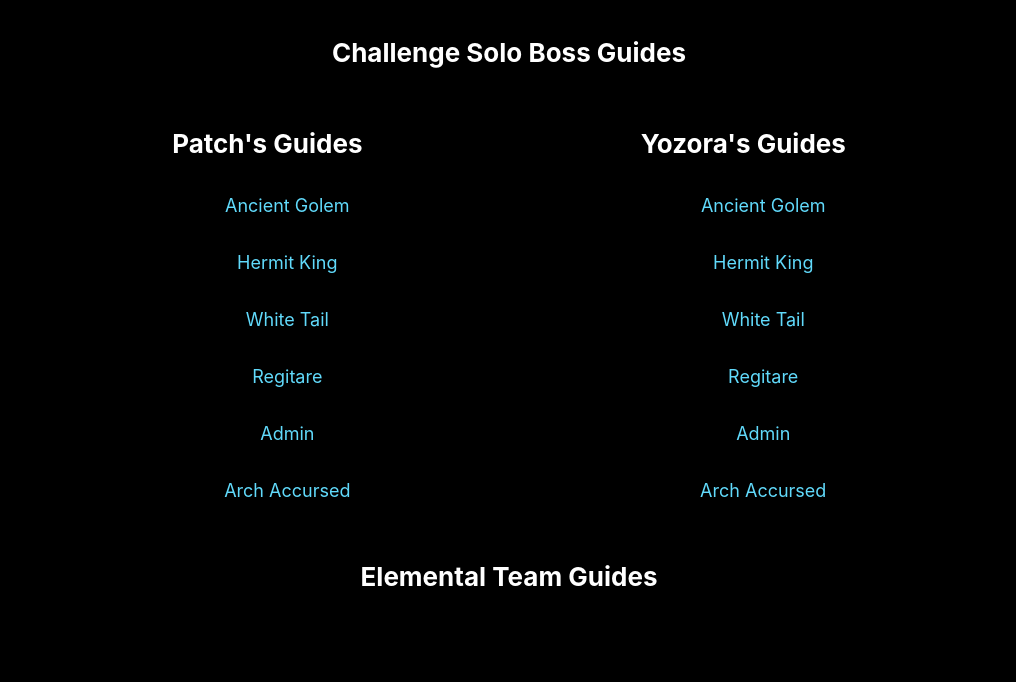
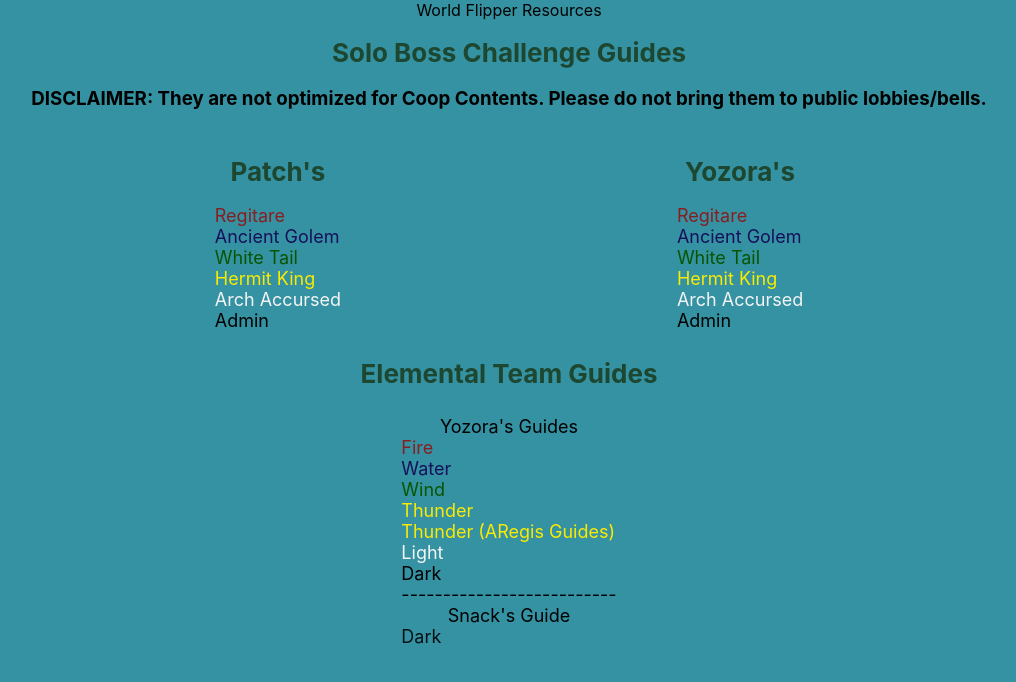
Before and after one commit to JasonEng222/WFResources, a React (Create React App) app: page / in a window 1280 px wide. Shown: the top 682 px of the page, without its empty margins (131-1147 px from the left). Built offline with nearby package versions, Linux system fonts and the light colour scheme.

Commit message:
Added light CSS, added links to Teams Guides

```diff
--- a/src/App.css
+++ b/src/App.css
@@ -1,5 +1,5 @@
 .App {
-  /* background-color: #282c34; */
+  /* background-color: #82a5eb; */
   height: 100%;
   justify-content: center;
   text-align: center;
@@ -13,31 +13,42 @@
   align-items: center;
   justify-content: center;
   font-size: calc(10px + 2vmin);
-  color: white;
+  color: rgba(22, 45, 10, 0.75);
+  text-align: left;
+}
+
+.App-link {
+  color: #040f13;
+  text-decoration: none;
+  display: inline-block;
+  overflow: hidden;
+  text-align: left;
+}
+
+.App-link:hover {
+  text-decoration: underline;
 }
 
 .App-Links-Horizontal {
 display: flex;
 flex-direction: row;
+padding: 10px;
+justify-content: space-evenly;
+}
+
+.App-Links-Vertical{
+display: flex;
+flex-direction: column;
 padding: 25px;
 justify-content: space-evenly;
-
 }
 
 .App-guideTitleText {
   color: rgb(140, 201, 105);
 }
 
-.App-link {
-  color: #61dafb;
-  text-decoration: none;
-  display: inline-block;
-  overflow: hidden;
-}
 
-.App-link:hover {
-  text-decoration: underline;
-}
+
 
 .App-navbar-mini {
   display: flex;
--- a/src/App.js
+++ b/src/App.js
@@ -1,7 +1,7 @@
-
 import './App.css';
 import CSBPatch from './Components/CSBPatch'
 import CSBYozora from './Components/CSBYozora'
+import ELEGuide from './Components/ELEGuide';
 
 function App() {
   return (
@@ -10,7 +10,8 @@
         World Flipper Resources
       </div>
       <div className=''>
-        <h1 className="App-header">Challenge Solo Boss Guides</h1>
+        <h1 className="App-header">Solo Boss Challenge Guides</h1>
+        <h3>DISCLAIMER: They are not optimized for Coop Contents. Please do not bring them to public lobbies/bells.</h3>
         <div className="App-Links-Horizontal">
           {CSBPatch}
           {CSBYozora}
@@ -18,15 +19,11 @@
       </div>
       <div>
         <h1 className="App-header">Elemental Team Guides</h1>
-        <h2>Fire</h2>
-        <h2>Water</h2>
-        <h2>Thunder</h2>
-        <h2>Wind</h2>
-        <h2>Light</h2>
-        <h2>Dark</h2>
+          <div className="App-Links-Horizontal">
+          {ELEGuide}
+        </div>
       </div>
     </div>
   );
 }
-
 export default App;
--- a/src/Components/CSBPatch.js
+++ b/src/Components/CSBPatch.js
@@ -1,50 +1,56 @@
 const CSBPatch = (
 <div>
- <h1 className="App-header">Patch's Guides</h1>
+ <h1 className="App-header">Patch's</h1>
     <div className="App-verticalLinks">
-    <div className="guide"></div>
-    <ul
+    {/* <div className="guide"></div> */}
+    <a
         className="App-link"
+        style={{color: "rgba(151, 11, 11, 0.86"}}
+        href="https://docs.google.com/spreadsheets/d/1BAFade9trKMuuDptdQmX8YmhL-1eJi3HHYYhQZ4epRA/edit#gid=672649046"
+        target="_blank"
+        rel="noopener noreferrer">
+        Regitare
+    </a>
+    <a
+        className="App-link"
+        style={{color:"rgb(22, 16, 91)"}}
         href="https://docs.google.com/spreadsheets/d/1BAFade9trKMuuDptdQmX8YmhL-1eJi3HHYYhQZ4epRA/edit#gid=182383365"
         target="_blank"
         rel="noopener noreferrer">
         Ancient Golem
-    </ul>
-    <ul
+    </a>
+    <a
         className="App-link"
+        style={{color: "rgb(7, 85, 1)"}}
+        href="https://docs.google.com/spreadsheets/d/1BAFade9trKMuuDptdQmX8YmhL-1eJi3HHYYhQZ4epRA/edit#gid=1399038706"
+        target="_blank"
+        rel="noopener noreferrer">
+        White Tail
+    </a>
+    <a
+        className="App-link"
+        style={{color: "rgb(251, 235, 2)"}}
         href="https://docs.google.com/spreadsheets/d/1BAFade9trKMuuDptdQmX8YmhL-1eJi3HHYYhQZ4epRA/edit#gid=1565363140"
         target="_blank"
         rel="noopener noreferrer">
         Hermit King
-    </ul>
-    <ul
+    </a>
+    <a
         className="App-link"
-        href="https://docs.google.com/spreadsheets/d/1BAFade9trKMuuDptdQmX8YmhL-1eJi3HHYYhQZ4epRA/edit#gid=1399038706"
+        style={{color: "rgb(244, 244, 244)"}}
+        href="https://docs.google.com/spreadsheets/d/1BAFade9trKMuuDptdQmX8YmhL-1eJi3HHYYhQZ4epRA/edit#gid=600443288"
         target="_blank"
         rel="noopener noreferrer">
-        White Tail
-    </ul>
-    <ul
+        Arch Accursed
+    </a>
+    <a
         className="App-link"
-        href="https://docs.google.com/spreadsheets/d/1BAFade9trKMuuDptdQmX8YmhL-1eJi3HHYYhQZ4epRA/edit#gid=672649046"
-        target="_blank"
-        rel="noopener noreferrer">
-        Regitare
-    </ul>
-    <ul
-        className="App-link"
+        style={{color: "rgb(0, 0, 0)"}}
         href="https://docs.google.com/spreadsheets/d/1BAFade9trKMuuDptdQmX8YmhL-1eJi3HHYYhQZ4epRA/edit#gid=1337851382"
         target="_blank"
         rel="noopener noreferrer">
         Admin
-    </ul>
-    <ul
-        className="App-link"
-        href="https://docs.google.com/spreadsheets/d/1BAFade9trKMuuDptdQmX8YmhL-1eJi3HHYYhQZ4epRA/edit#gid=600443288"
-        target="_blank"
-        rel="noopener noreferrer">
-        Arch Accursed
-    </ul>
+    </a>
   </div>
 </div>)
 
--- a/src/Components/CSBYozora.js
+++ b/src/Components/CSBYozora.js
@@ -1,49 +1,55 @@
 const CSBYozora = (
 <div>
- <h1 className="App-header">Yozora's Guides</h1>
+ <h1 className="App-header">Yozora's</h1>
     <div className="App-verticalLinks">
-    <ul
+    <a
         className="App-link"
+        style={{color: "rgba(151, 11, 11, 0.86"}}
+        href="https://docs.google.com/document/d/1as-b3LteAE-E1XixqTZcv2Z5T4ro88eyfvXrd8G0cjY/edit"
+        target="_blank"
+        rel="noopener noreferrer">
+        Regitare
+    </a>
+    <a
+        className="App-link"
+        style={{color:"rgb(22, 16, 91)"}}
         href="https://docs.google.com/document/d/1Ad9bYMO6o_A3rYM0pqJhg47HatGTD1m_lvZPvMHg25s/edit"
         target="_blank"
         rel="noopener noreferrer">
         Ancient Golem
-    </ul>
-    <ul
+    </a>
+    <a
         className="App-link"
+        style={{color: "rgb(7, 85, 1)"}}
+        href="https://docs.google.com/document/d/1m3SwWzgRGFl-rR4IvmoJy8xs7rCfz5VJ4B1Nk-ow4XQ/edit"
+        target="_blank"
+        rel="noopener noreferrer">
+        White Tail
+    </a>
+    <a
+        className="App-link"
+        style={{color: "rgb(251, 235, 2)"}}
         href="https://docs.google.com/document/d/19s0cV4havVRH8K1vrMI8y8aaoZbnectNb24D57ZZIA4/edit"
         target="_blank"
         rel="noopener noreferrer">
         Hermit King
-    </ul>
-    <ul
+    </a>
+    <a
         className="App-link"
-        href="https://docs.google.com/document/d/1m3SwWzgRGFl-rR4IvmoJy8xs7rCfz5VJ4B1Nk-ow4XQ/edit"
+        style={{color: "rgb(244, 244, 244)"}}
+        href="https://docs.google.com/document/d/1R9joR4Xz0flOpwyFMUhAdR9xw4_MAb6kTkWLHQRwsvY/edit"
         target="_blank"
-        rel="noopener noreferrer">
-        White Tail
-    </ul>
-    <ul
+        rel=    "noopener noreferrer">
+        Arch Accursed
+    </a>
+    <a
         className="App-link"
-        href="https://docs.google.com/document/d/1as-b3LteAE-E1XixqTZcv2Z5T4ro88eyfvXrd8G0cjY/edit"
-        target="_blank"
-        rel="noopener noreferrer">
-        Regitare
-    </ul>
-    <ul
-        className="App-link"
+        style={{color: "rgb(0, 0, 0)"}}
         href="https://docs.google.com/document/d/1t70TuYn3UXPZ0POEGbuiXzYrfXD8gLY7omT2Q1vSWBc/edit"
         target="_blank"
         rel="noopener noreferrer">
         Admin
-    </ul>
-    <ul
-        className="App-link"
-        href="https://docs.google.com/document/d/1R9joR4Xz0flOpwyFMUhAdR9xw4_MAb6kTkWLHQRwsvY/edit"
-        target="_blank"
-        rel=    "noopener noreferrer">
-        Arch Accursed
-    </ul>
+    </a>
   </div>
 </div>)
 
--- /dev/null
+++ b/src/Components/Components.css
@@ -0,0 +1,3 @@
+.X-Guide {
+    text-align: none;
+}
--- /dev/null
+++ b/src/Components/ELEGuide.js
@@ -0,0 +1,76 @@
+import "./Components.css"
+const ELEGuide = (
+<div>
+    <div className="App-verticalLinks">
+    <div className="guide"></div>
+    <div className="X-Guide">Yozora's Guides</div>
+    <a
+        className="App-link"
+        style={{color: "rgba(151, 11, 11, 0.86"}}
+        href="https://docs.google.com/document/d/1gYmIxasPHNfpySt_cl6UEryHsXflCVryjHjBBO1BsE0/edit"
+        target="_blank"
+        rel="noopener noreferrer">
+        Fire
+    </a>
+    <a
+        className="App-link"
+        style={{color:"rgb(22, 16, 91)"}}
+        href="https://docs.google.com/document/d/1po4TS0O_eNtxYym4NEfWVYWfZYQtev_adSoixS1gL3Q/edit"
+        target="_blank"
+        rel="noopener noreferrer">
+        Water
+    </a>
+    <a
+        className="App-link"
+        style={{color: "rgb(7, 85, 1)"}}
+        href="https://docs.google.com/document/d/1gYmIxasPHNfpySt_cl6UEryHsXflCVryjHjBBO1BsE0/edit"
+        target="_blank"
+        rel="noopener noreferrer">
+        Wind
+    </a>
+    <a
+        className="App-link"
+        style={{color: "rgb(251, 235, 2)"}}
+        href="https://docs.google.com/document/d/1gYmIxasPHNfpySt_cl6UEryHsXflCVryjHjBBO1BsE0/edit"
+        target="_blank"
+        rel="noopener noreferrer">
+        Thunder
+    </a>
+    <a
+        className="App-link"
+        style={{color: "rgb(251, 235, 2)"}}
+        href="https://docs.google.com/document/d/17cqSsghs7F3Ua9By369qFcw7ypiO8MnkyA5AxuD7RnY/edit"
+        target="_blank"
+        rel="noopener noreferrer">
+        Thunder (ARegis Guides)
+    </a>
+    <a
+        className="App-link"
+        style={{color: "rgb(244, 244, 244)"}}
+        href="https://docs.google.com/document/d/1gYmIxasPHNfpySt_cl6UEryHsXflCVryjHjBBO1BsE0/edit"
+        target="_blank"
+        rel="noopener noreferrer">
+        Light
+    </a>
+    <a
+        className="App-link"
+        style={{color: "rgb(0, 0, 0)"}}
+        href="https://docs.google.com/document/d/1gYmIxasPHNfpySt_cl6UEryHsXflCVryjHjBBO1BsE0/edit"
+        target="_blank"
+        rel="noopener noreferrer">
+        Dark
+    </a>
+    <div>-------------------------- </div>
+    <div className="X-Guide">Snack's Guide</div>
+    <a
+        className="App-link"
+        style={{color: "#rgb(0, 0, 0)"}}
+        href="https://docs.google.com/spreadsheets/d/e/2PACX-1vT0V6ThV36VrEdgf0L_pWBtSmFGASOZgTS_kpZwrYIippjuhH7oSYzNfGQ5wMh1eHUAeMo-kcKBGkNW/pubhtml"
+        target="_blank"
+        rel="noopener noreferrer">
+        Dark
+    </a>
+  </div>
+</div>)
+
+export default ELEGuide
--- a/src/index.css
+++ b/src/index.css
@@ -1,7 +1,7 @@
 body {
   margin: 0;
   height:100vh;
-  background-color: black;
+  background-color: rgb(52, 146, 162);
   font-family: -apple-system, BlinkMacSystemFont, 'Segoe UI', 'Roboto', 'Oxygen',
     'Ubuntu', 'Cantarell', 'Fira Sans', 'Droid Sans', 'Helvetica Neue',
     sans-serif;
```
Also changed, not shown: src/Components/ELEYozora copy.js (added, +65 -0 lines).
